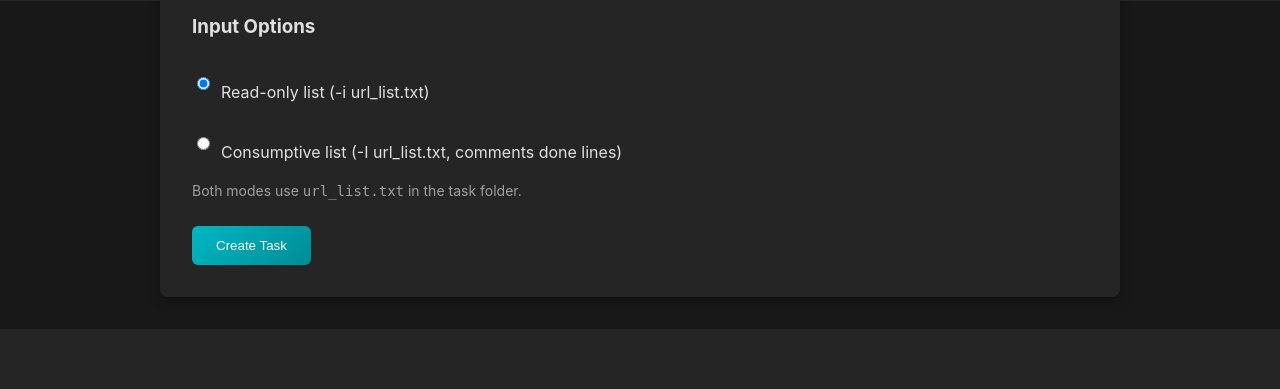
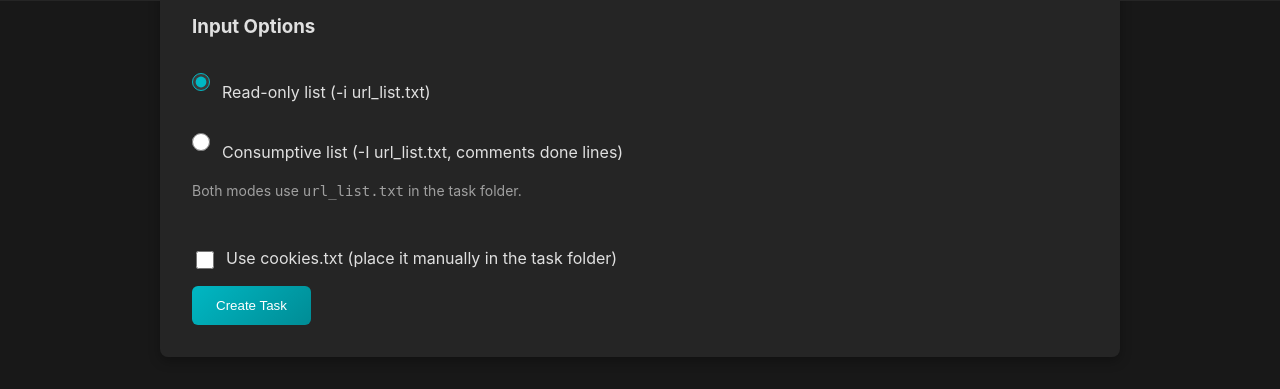
Before and after one commit to ObviousViking/Artillery, a PHP site: page /new-task.php in a window 1280 px wide. Shown: the part 799-1188 px from the top of the page. Before the commit the page ends 1128 px from the top, so only its background shows below. Run offline with PHP 8.4, Linux system fonts and the light colour scheme.

Commit message:
checkboxes and save tak fix

```diff
--- a/new-task.php
+++ b/new-task.php
@@ -185,6 +185,28 @@
         align-items: center;
         flex-wrap: wrap;
     }
+
+    /* Make checkboxes/radios visible on dark background */
+    input[type="checkbox"],
+    input[type="radio"] {
+        appearance: auto !important;
+        /* reset any weird resets */
+        width: 18px;
+        height: 18px;
+        margin: 0 .5rem 0 0;
+        vertical-align: middle;
+        accent-color: #00b7c3;
+        /* modern browsers */
+    }
+
+    .flag-group {
+        display: flex;
+        align-items: center;
+    }
+
+    .flag-group label {
+        margin-left: .25rem;
+    }
     </style>
 
 </head>
@@ -289,12 +311,14 @@
             </div>
 
             <!-- Cookies -->
-            <div class="tab-content">
-                <div class="flag-group">
-                    <input type="checkbox" name="use_cookies" id="use_cookies">
-                    <label for="use_cookies">Use cookies.txt (place it manually in the task folder)</label>
-                </div>
+            <div class="flag-group">
+                <label class="input-check">
+                    <input type="checkbox" id="use_cookies" name="use_cookies">
+                    <span class="tick"></span>
+                </label>
+                <label for="use_cookies">Use cookies.txt (place it manually in the task folder)</label>
             </div>
+
 
             <button type="submit">Create Task</button>
         </form>
```
Also changed, not shown: save-task.php (+16 -49 lines).
